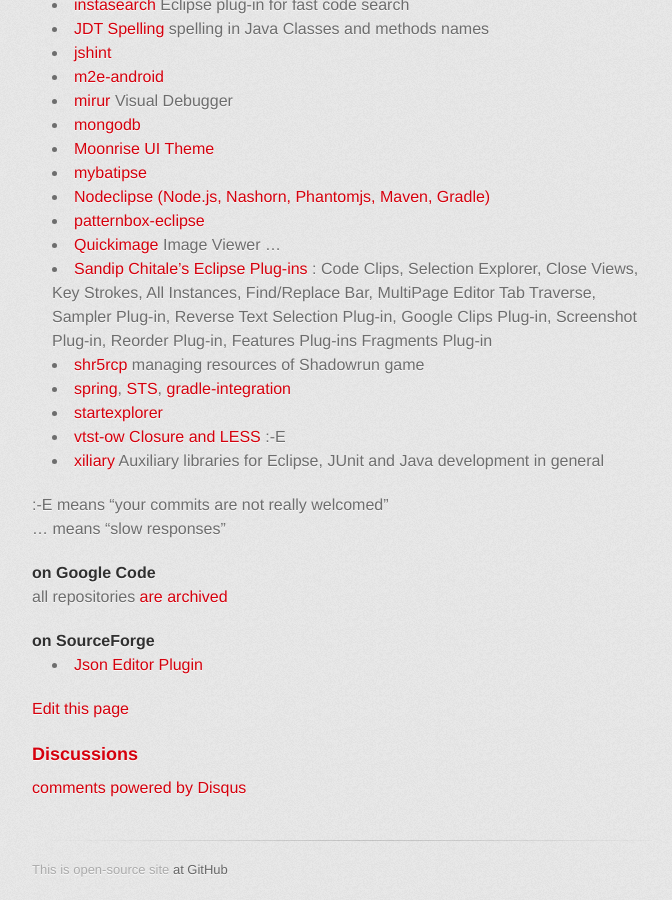
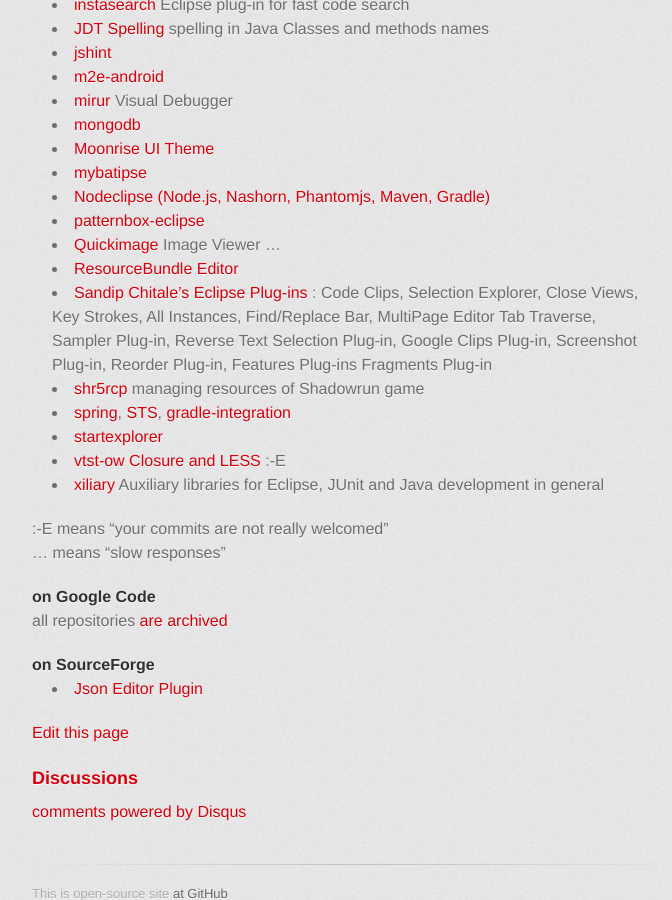
Before and after one commit to with-Eclipse/with-eclipse.github.io, a Jekyll site: the page built from index.md, in a window 1280 px wide and 900 px high, scrolled down 2591 px. Shown: the whole window, without its empty margins (298-970 px from the left). Built offline with Jekyll 4.4.1, drawn with Linux system fonts in a browser that asks for light colours; Markdown is read by kramdown in place of the engine named in the settings; comment, search, counter and statistics services are not loaded.

Commit message:
ResourceBundle Editor

```diff
--- a/index.md
+++ b/index.md
@@ -122,6 +122,7 @@ Just use code snippet below:
 - [Nodeclipse (Node.js, Nashorn, Phantomjs, Maven, Gradle)](https://github.com/Nodeclipse/nodeclipse-1)
 - [patternbox-eclipse](https://github.com/patternbox/patternbox-eclipse)
 - [Quickimage](https://github.com/persal/quickimage) Image Viewer ...
+- [ResourceBundle Editor](https://github.com/essiembre/eclipse-rbe)
 - [Sandip Chitale's Eclipse Plug-ins](https://github.com/sandipchitale/sandipchitaleseclipseplugins) : Code Clips, Selection Explorer, Close Views, Key Strokes, All Instances, Find/Replace Bar, MultiPage Editor Tab Traverse, Sampler Plug-in, Reverse Text Selection Plug-in, Google Clips Plug-in, Screenshot Plug-in, Reorder Plug-in, Features Plug-ins Fragments Plug-in
 - [shr5rcp](https://github.com/UrsZeidler/shr5rcp) managing resources of Shadowrun game
 - [spring](?), [STS](https://github.com/spring-projects/eclipse-integration-commons),
```
